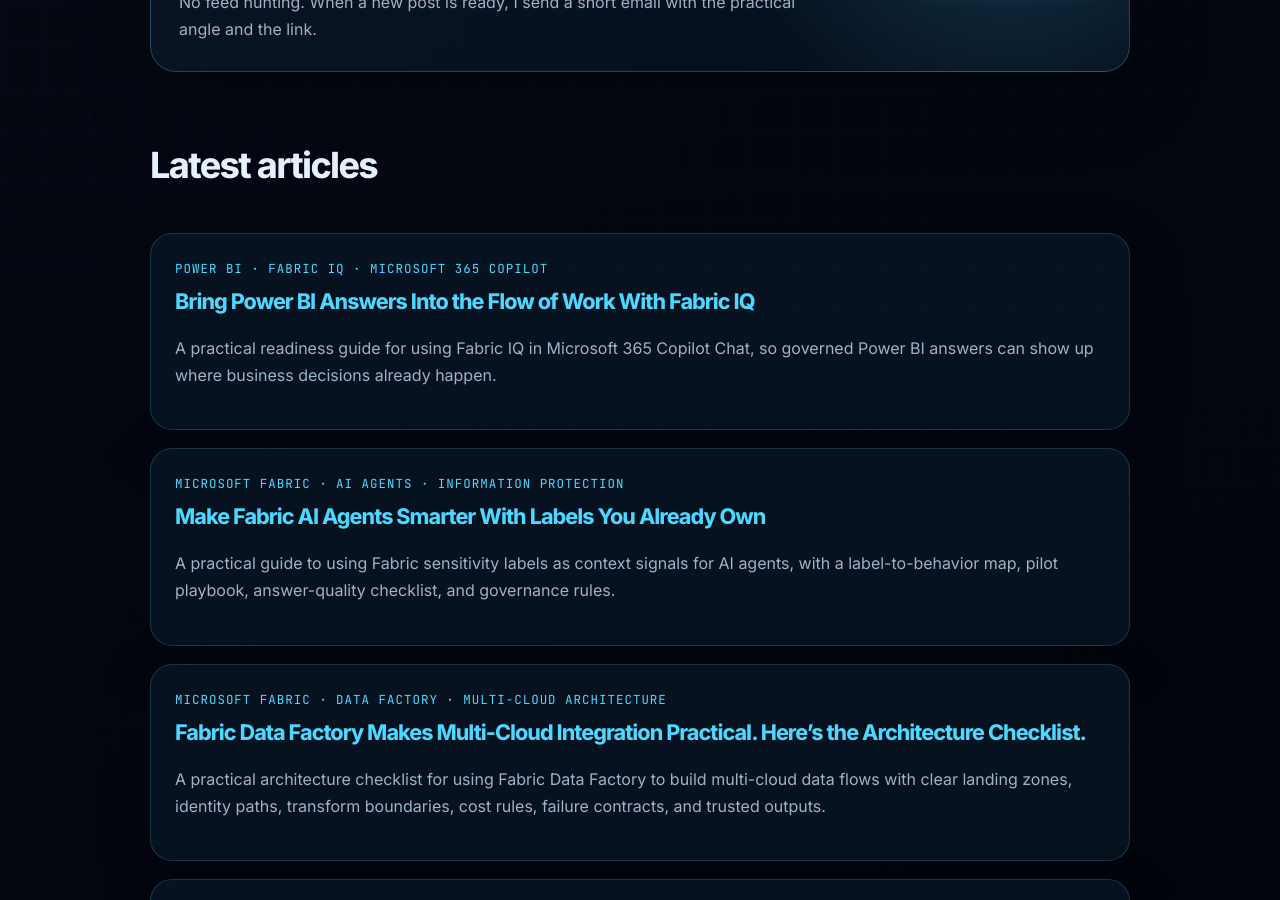
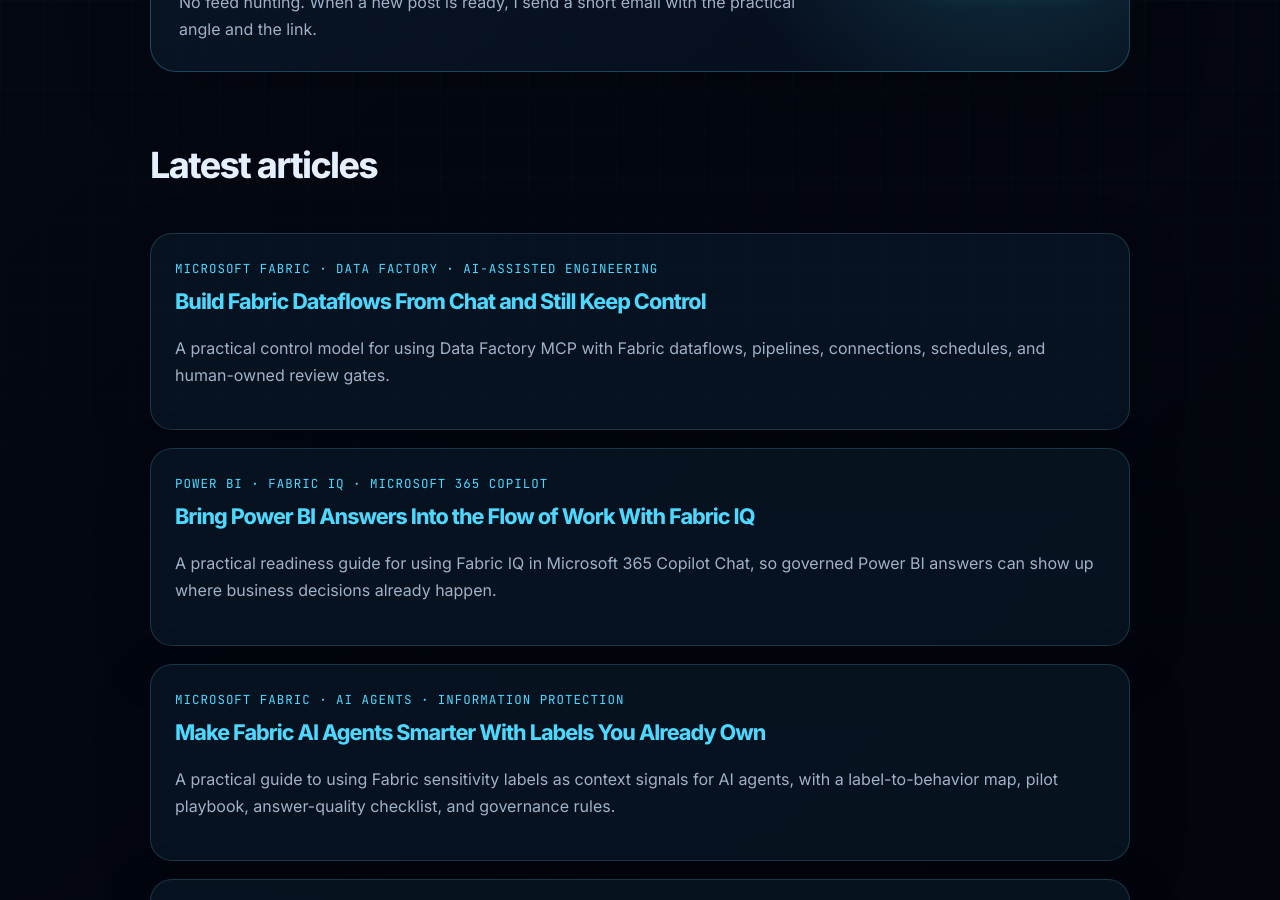
Before and after one commit to Shai-Kr/data-ninja-ai-lab, a Jekyll site: the page built from index.md, in a window 1280 px wide and 900 px high, scrolled down 1042 px. Built offline with Jekyll 4.4.1, drawn with Linux system fonts in a browser that asks for light colours.

Commit message:
Publish Data Factory MCP article

```diff
--- a/index.md
+++ b/index.md
@@ -30,6 +30,11 @@
 
 <section class="post-list featured home-articles">
   <h2>Latest articles</h2>
+  <article class="post-card">
+    <p class="post-meta">Microsoft Fabric · Data Factory · AI-assisted Engineering</p>
+    <h3><a href="{{ '/blog/2026-07-27-data-factory-mcp-control.html' | relative_url }}">Build Fabric Dataflows From Chat and Still Keep Control</a></h3>
+    <p>A practical control model for using Data Factory MCP with Fabric dataflows, pipelines, connections, schedules, and human-owned review gates.</p>
+  </article>
   <article class="post-card">
     <p class="post-meta">Power BI · Fabric IQ · Microsoft 365 Copilot</p>
     <h3><a href="{{ '/blog/2026-07-09-fabric-iq-m365-copilot-chat-readiness.html' | relative_url }}">Bring Power BI Answers Into the Flow of Work With Fabric IQ</a></h3>
```
Also changed, not shown: blog/2026-07-27-data-factory-mcp-control.md (renamed from review/2026-07-27-data-factory-mcp-control.md, +1 -1 lines).
